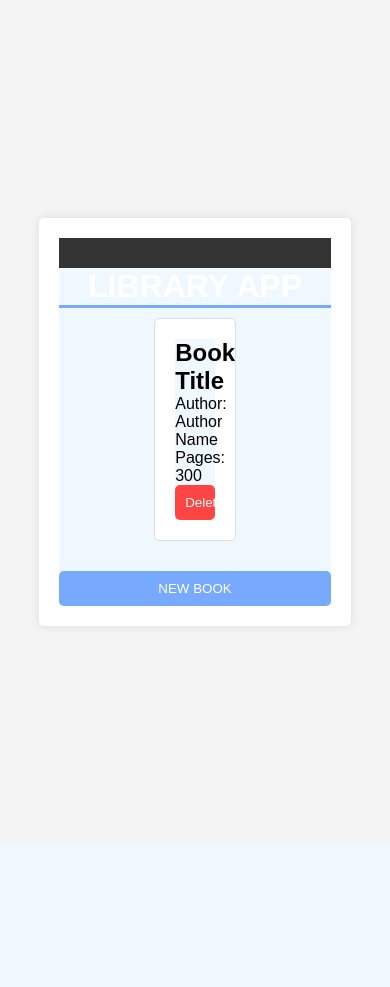
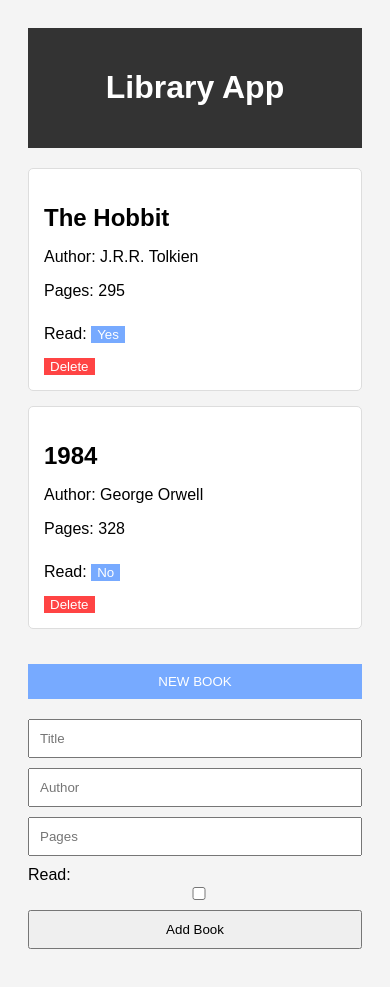
Before and after one commit to joejordan1994/library-app, a plain HTML site: page Code/index.html in a window 390 px wide. Both pictures are taken after a click on the button "NEW BOOK". Before the commit the page ends 844 px from the top, so only its background shows below. Drawn offline with Linux system fonts and the light colour scheme; files that its build step writes are made by us from their sources.

Commit message:
Refactor file paths and update HTML structure for Library App

```diff
--- a/Code/index.html
+++ b/Code/index.html
@@ -4,8 +4,9 @@
     <meta charset="UTF-8" />
     <meta name="viewport" content="width=device-width, initial-scale=1.0" />
     <title>Library App</title>
-    <link rel="stylesheet" href="css/styles.css" />
-    <script src="js/script.js" defer></script>
+    <!-- Adjusted paths if CSS and JS are in the same directory -->
+    <link rel="stylesheet" href="styles.css" />
+    <script src="script.js" defer></script>
   </head>
   <body>
     <div class="container">
@@ -13,20 +14,13 @@
         <h1>Library App</h1>
       </header>
       <main>
-        <section class="books">
-          <article class="book">
-            <h2>Book Title</h2>
-            <p>Author: Author Name</p>
-            <p>Pages: 300</p>
-            <button class="delete">Delete</button>
-          </article>
-        </section>
+        <section class="books"></section>
         <button id="newBookBtn">NEW BOOK</button>
         <form id="newBookForm">
           <input type="text" id="title" placeholder="Title" required />
           <input type="text" id="author" placeholder="Author" required />
           <input type="number" id="pages" placeholder="Pages" required />
-          <label for="read">Read:</label>
+          <label for="isRead">Read:</label>
           <input type="checkbox" id="isRead" />
           <button type="submit">Add Book</button>
         </form>
--- a/Code/script.js
+++ b/Code/script.js
@@ -1,7 +1,60 @@
+// script.js
+
+const myLibrary = [];
+
+// Add initial books for testing
+myLibrary.push(new Book("The Hobbit", "J.R.R. Tolkien", 295, true));
+myLibrary.push(new Book("1984", "George Orwell", 328, false));
+
+function Book(title, author, pages, isRead) {
+  this.title = title;
+  this.author = author;
+  this.pages = pages;
+  this.isRead = isRead;
+}
+
+Book.prototype.toggleReadStatus = function () {
+  this.isRead = !this.isRead;
+};
+
+function addBookToLibrary(book) {
+  myLibrary.push(book);
+  renderLibrary();
+}
+
+function removeBookFromLibrary(index) {
+  myLibrary.splice(index, 1);
+  renderLibrary();
+}
+
+function renderLibrary() {
+  const booksContainer = document.querySelector(".books");
+  booksContainer.innerHTML = "";
+
+  myLibrary.forEach((book, index) => {
+    const bookElement = document.createElement("article");
+    bookElement.classList.add("book");
+    bookElement.setAttribute("data-index", index);
+    bookElement.innerHTML = `
+      <h2>${book.title}</h2>
+      <p>Author: ${book.author}</p>
+      <p>Pages: ${book.pages}</p>
+      <p>Read: <button class="toggleRead">${
+        book.isRead ? "Yes" : "No"
+      }</button></p>
+      <button class="delete">Delete</button>
+    `;
+
+    booksContainer.appendChild(bookElement);
+  });
+}
+
 document.addEventListener("DOMContentLoaded", () => {
   const newBookBtn = document.getElementById("newBookBtn");
   const newBookForm = document.getElementById("newBookForm");
-  const booksContainer = document.querySelector(".books");
+
+  // Ensure the form is hidden on page load
+  newBookForm.style.display = "none";
 
   newBookBtn.addEventListener("click", () => {
     newBookForm.style.display =
@@ -10,27 +63,34 @@ document.addEventListener("DOMContentLoaded", () => {
 
   newBookForm.addEventListener("submit", (e) => {
     e.preventDefault();
-    const title = document.getElementById("title").value;
-    const author = document.getElementById("author").value;
-    const pages = document.getElementById("pages").value;
+    const title = document.getElementById("title").value.trim();
+    const author = document.getElementById("author").value.trim();
+    const pages = parseInt(document.getElementById("pages").value, 10);
     const isRead = document.getElementById("isRead").checked;
 
-    const book = document.createElement("article");
-    book.classList.add("book");
-    book.innerHTML = `
-      <h2>${title}</h2>
-      <p>Author: ${author}</p>
-      <p>Pages: ${pages}</p>
-      <p>Read: ${isRead ? "Yes" : "No"}</p>
-      <button class="delete">Delete</button>
-    `;
+    if (title && author && pages) {
+      const newBook = new Book(title, author, pages, isRead);
+      addBookToLibrary(newBook);
+      newBookForm.reset();
+      newBookForm.style.display = "none";
+    }
+  });
 
-    booksContainer.appendChild(book);
-    newBookForm.reset();
-    newBookForm.style.display = "none";
+  // Use event delegation for the books container
+  document.querySelector(".books").addEventListener("click", (e) => {
+    const bookElement = e.target.closest(".book");
+    const index = bookElement.getAttribute("data-index");
 
-    book.querySelector(".delete").addEventListener("click", () => {
-      booksContainer.removeChild(book);
-    });
+    if (e.target.classList.contains("delete")) {
+      removeBookFromLibrary(index);
+    }
+
+    if (e.target.classList.contains("toggleRead")) {
+      myLibrary[index].toggleReadStatus();
+      renderLibrary();
+    }
   });
+
+  // Render the library on page load
+  renderLibrary();
 });
--- a/Code/styles.css
+++ b/Code/styles.css
@@ -1,111 +1,56 @@
+/* styles.css */
+
 * {
-  margin: 0;
-  padding: 0;
   box-sizing: border-box;
-  background-color: aliceblue;
 }
 
 body {
   font-family: Arial, sans-serif;
-  margin: 0;
-  padding: 0;
   background-color: #f4f4f4;
   display: flex;
   justify-content: center;
-  align-items: center;
-  height: 100vh;
+  padding: 20px;
 }
 
 .container {
-  width: 80%;
-  margin: auto;
-  overflow: hidden;
-  max-width: 500px;
-  padding: 20px;
-  background-color: #fff;
-  border-radius: 5px;
-  box-shadow: 0 0 10px rgba(0, 0, 0, 0.1);
+  width: 100%;
+  max-width: 600px;
 }
 
 header {
   background: #333;
   color: #fff;
-  padding-top: 30px;
-  min-height: 70px;
-  border-bottom: #77aaff 3px solid;
-}
-
-header h1 {
+  padding: 20px;
   text-align: center;
-  text-transform: uppercase;
-  margin: 0;
-}
-
-h1 {
-  text-align: center;
-  margin-bottom: 20px;
 }
 
 .books {
   display: flex;
-  flex-wrap: wrap;
-  justify-content: space-around;
+  flex-direction: column;
+  margin-top: 20px;
 }
 
 .book {
   background: #fff;
-  margin: 10px;
-  padding: 20px;
+  padding: 15px;
+  margin-bottom: 15px;
   border: 1px solid #ddd;
   border-radius: 5px;
-  width: 30%;
 }
 
 .book h2 {
-  margin-top: 0;
+  margin-bottom: 10px;
 }
 
-input[type="text"],
-input[type="password"] {
-  width: 100%;
-  padding: 10px;
-  margin: 10px 0;
-  border: 1px solid #ccc;
-  border-radius: 5px;
+.book p {
+  margin-bottom: 5px;
 }
 
-button {
-  width: 100%;
-  padding: 10px;
-  border: none;
-  background-color: #333;
-  color: #fff;
-  border-radius: 5px;
-  cursor: pointer;
+.book button {
+  margin-top: 10px;
 }
 
-button:hover {
-  background-color: #444;
-}
-
-button:active {
-  background-color: #555;
-}
-
-button:focus {
-  outline: none;
-}
-
-button.delete {
-  background: #ff4444;
-  color: #fff;
-  border: none;
-  padding: 10px;
-  cursor: pointer;
-}
-
-button#newBookBtn {
-  display: block;
+#newBookBtn {
   width: 100%;
   padding: 10px;
   background: #77aaff;
@@ -115,29 +60,28 @@ button#newBookBtn {
   margin-top: 20px;
 }
 
-form#newBookForm {
-  display: none;
+#newBookForm {
+  display: none; /* Ensure the form is hidden by default */
   margin-top: 20px;
 }
 
-form#newBookForm input,
-form#newBookForm button {
-  display: block;
+#newBookForm input,
+#newBookForm button {
   width: 100%;
+  padding: 10px;
   margin-bottom: 10px;
-  padding: 10px;
 }
 
-.error {
-  color: red;
-  font-size: 14px;
-  margin: 10px 0;
-  text-align: center;
+button.delete {
+  background: #ff4444;
+  color: #fff;
+  border: none;
+  cursor: pointer;
 }
 
-.success {
-  color: green;
-  font-size: 14px;
-  margin: 10px 0;
-  text-align: center;
+button.toggleRead {
+  background: #77aaff;
+  color: #fff;
+  border: none;
+  cursor: pointer;
 }
```
